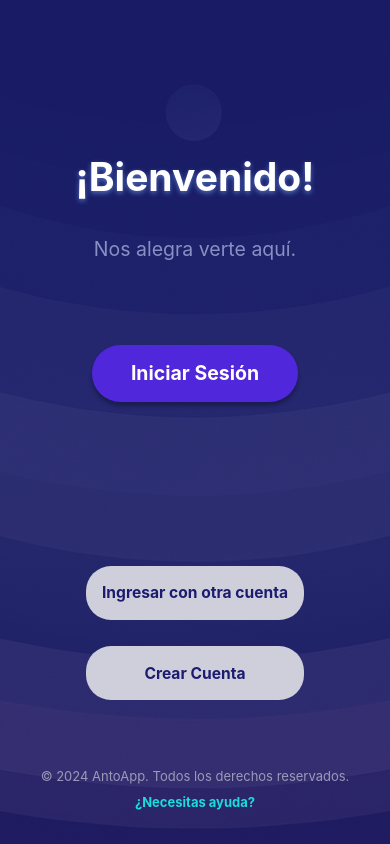
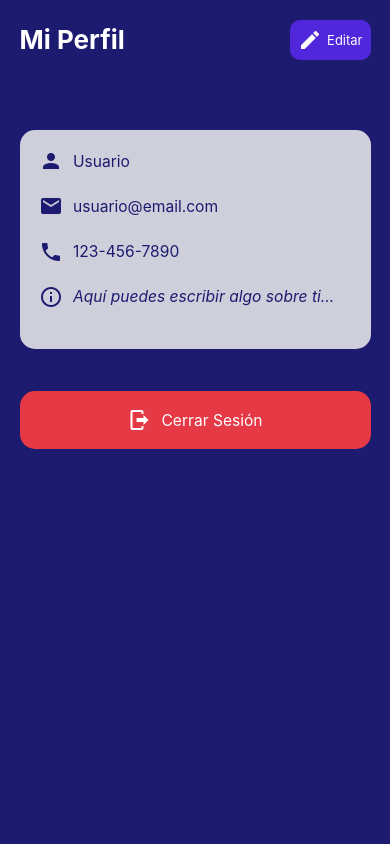
Before and after one commit to Mar-cere/Anto, a React Native app: screen /Profile in a window 390 px wide. Built offline with nearby package versions, Linux system fonts and the light colour scheme.

Commit message:
ProfileScreen added

```diff
--- a/App.tsx
+++ b/App.tsx
@@ -14,6 +14,7 @@ import TaskScreen from './screens/TaskScreen';
 import AlarmScreen from './screens/AlarmScreen';
 import JournalScreen from './screens/JournalScreen';
 import TimerScreen from './screens/TimerScreen';
+import ProfileScreen from './screens/ProfileScreen';
 
 
 // Crea el stack de navegación
@@ -85,6 +86,11 @@ const App = () => {
           component={TimerScreen}
           options={{ headerShown: false }}
         />
+        <Stack.Screen
+          name="Profile"
+          component={ProfileScreen}
+          options={{ headerShown: false }}
+        />
       </Stack.Navigator>
     </NavigationContainer>
     </SafeAreaProvider>
--- a/screens/DashboardScreen.js
+++ b/screens/DashboardScreen.js
@@ -144,6 +144,16 @@ const DashboardScreen = ({ navigation }) => {
                 ]}
               >
                 <Text style={styles.drawerTitle}>Opciones</Text>
+                <TouchableOpacity
+                  onPress={() => {
+                    navigation.navigate('Profile');
+                    toggleDrawer();
+                  }}
+                  style={styles.drawerItem}
+                >
+                  <Icon name="cog" size={24} color="#1D1B70" />
+                  <Text style={styles.drawerText}>Mi perfil</Text>
+                </TouchableOpacity>
                 <TouchableOpacity
                   onPress={() => {
                     navigation.navigate('Settings');
--- /dev/null
+++ b/screens/ProfileScreen.js
@@ -0,0 +1,261 @@
+import React, { useState } from 'react';
+import {
+  View,
+  Text,
+  StyleSheet,
+  Dimensions,
+  TouchableOpacity,
+  Image,
+  TextInput,
+  Alert,
+} from 'react-native';
+import Icon from 'react-native-vector-icons/MaterialCommunityIcons';
+
+const { width, height } = Dimensions.get('window');
+
+const ProfileScreen = ({ navigation }) => {
+  const [isEditing, setIsEditing] = useState(false);
+  const [profile, setProfile] = useState({
+    name: 'Usuario',
+    email: 'usuario@email.com',
+    phone: '123-456-7890',
+    bio: 'Aquí puedes escribir algo sobre ti...',
+  });
+
+  const [editedProfile, setEditedProfile] = useState({ ...profile });
+
+  const handleSave = () => {
+    if (!editedProfile.name.trim() || !editedProfile.email.trim()) {
+      Alert.alert('Error', 'El nombre y el correo son obligatorios.');
+      return;
+    }
+    setProfile(editedProfile);
+    setIsEditing(false);
+    Alert.alert('Guardado', 'Tu información ha sido actualizada.');
+  };
+
+  return (
+    <View style={styles.container}>
+      {/* Header */}
+      <View style={styles.header}>
+        <Text style={styles.headerTitle}>Mi Perfil</Text>
+        {!isEditing && (
+          <TouchableOpacity
+            onPress={() => setIsEditing(true)}
+            style={styles.editButton}
+          >
+            <Icon name="pencil" size={24} color="#FFFFFF" />
+            <Text style={styles.editButtonText}>Editar</Text>
+          </TouchableOpacity>
+        )}
+      </View>
+
+      {/* Foto de Perfil */}
+      <View style={styles.profilePicContainer}>
+        {isEditing && (
+          <TouchableOpacity style={styles.editPicButton}>
+            <Icon name="camera" size={20} color="#FFFFFF" />
+          </TouchableOpacity>
+        )}
+      </View>
+
+      {/* Información del Perfil */}
+      <View style={styles.infoContainer}>
+        <View style={styles.infoRow}>
+          <Icon name="account" size={24} color="#1D1B70" />
+          {isEditing ? (
+            <TextInput
+              style={styles.input}
+              value={editedProfile.name}
+              onChangeText={(text) =>
+                setEditedProfile((prev) => ({ ...prev, name: text }))
+              }
+              placeholder="Nombre"
+            />
+          ) : (
+            <Text style={styles.infoText}>{profile.name}</Text>
+          )}
+        </View>
+
+        <View style={styles.infoRow}>
+          <Icon name="email" size={24} color="#1D1B70" />
+          {isEditing ? (
+            <TextInput
+              style={styles.input}
+              value={editedProfile.email}
+              onChangeText={(text) =>
+                setEditedProfile((prev) => ({ ...prev, email: text }))
+              }
+              placeholder="Correo Electrónico"
+              keyboardType="email-address"
+            />
+          ) : (
+            <Text style={styles.infoText}>{profile.email}</Text>
+          )}
+        </View>
+
+        <View style={styles.infoRow}>
+          <Icon name="phone" size={24} color="#1D1B70" />
+          {isEditing ? (
+            <TextInput
+              style={styles.input}
+              value={editedProfile.phone}
+              onChangeText={(text) =>
+                setEditedProfile((prev) => ({ ...prev, phone: text }))
+              }
+              placeholder="Teléfono"
+              keyboardType="phone-pad"
+            />
+          ) : (
+            <Text style={styles.infoText}>{profile.phone}</Text>
+          )}
+        </View>
+
+        <View style={styles.infoRow}>
+          <Icon name="information-outline" size={24} color="#1D1B70" />
+          {isEditing ? (
+            <TextInput
+              style={[styles.input, { height: height / 8 }]}
+              value={editedProfile.bio}
+              onChangeText={(text) =>
+                setEditedProfile((prev) => ({ ...prev, bio: text }))
+              }
+              placeholder="Biografía"
+              multiline
+            />
+          ) : (
+            <Text style={[styles.infoText, { fontStyle: 'italic' }]}>{profile.bio}</Text>
+          )}
+        </View>
+      </View>
+
+      {/* Botones de Guardar y Cerrar Sesión */}
+      {isEditing ? (
+        <TouchableOpacity
+          style={styles.saveButton}
+          onPress={handleSave}
+        >
+          <Icon name="content-save" size={24} color="#FFFFFF" />
+          <Text style={styles.saveButtonText}>Guardar</Text>
+        </TouchableOpacity>
+      ) : (
+        <TouchableOpacity
+          style={styles.logoutButton}
+          onPress={() => Alert.alert('Cerrar Sesión', '¿Estás seguro?', [
+            { text: 'Cancelar', style: 'cancel' },
+            {
+              text: 'Cerrar Sesión',
+              style: 'destructive',
+              onPress: () => navigation.navigate('Login'),
+            },
+          ])}
+        >
+          <Icon name="logout" size={24} color="#FFFFFF" />
+          <Text style={styles.logoutText}>Cerrar Sesión</Text>
+        </TouchableOpacity>
+      )}
+    </View>
+  );
+};
+
+const styles = StyleSheet.create({
+  container: {
+    flex: 1,
+    backgroundColor: '#1D1B70',
+    padding: width / 20,
+  },
+  header: {
+    flexDirection: 'row',
+    justifyContent: 'space-between',
+    alignItems: 'center',
+    marginBottom: height / 30,
+  },
+  headerTitle: {
+    fontSize: width / 15,
+    color: '#FFFFFF',
+    fontWeight: 'bold',
+  },
+  editButton: {
+    flexDirection: 'row',
+    alignItems: 'center',
+    backgroundColor: '#5127DB',
+    borderRadius: 10,
+    padding: 8,
+  },
+  editButtonText: {
+    color: '#FFFFFF',
+    fontSize: width / 30,
+    marginLeft: 5,
+  },
+  profilePicContainer: {
+    alignItems: 'center',
+    marginBottom: height / 20,
+  },
+  profilePic: {
+    width: width / 4,
+    height: width / 4,
+    borderRadius: width / 8,
+    backgroundColor: '#A3ADDB',
+  },
+  editPicButton: {
+    position: 'absolute',
+    bottom: 0,
+    right: width / 8 - 20,
+    backgroundColor: '#5127DB',
+    padding: 8,
+    borderRadius: 20,
+  },
+  infoContainer: {
+    backgroundColor: '#CECFDB',
+    borderRadius: 15,
+    padding: width / 20,
+  },
+  infoRow: {
+    flexDirection: 'row',
+    alignItems: 'center',
+    marginBottom: height / 40,
+  },
+  input: {
+    flex: 1,
+    borderBottomWidth: 1,
+    borderBottomColor: '#1D1B70',
+    marginLeft: 10,
+    color: '#1D1B70',
+  },
+  infoText: {
+    flex: 1,
+    fontSize: width / 25,
+    color: '#1D1B70',
+    marginLeft: 10,
+  },
+  saveButton: {
+    flexDirection: 'row',
+    alignItems: 'center',
+    justifyContent: 'center',
+    backgroundColor: '#4CAF50',
+    borderRadius: 15,
+    paddingVertical: height / 50,
+    marginTop: height / 20,
+  },
+  saveButtonText: {
+    color: '#FFFFFF',
+    fontSize: width / 25,
+    marginLeft: 10,
+  },
+  logoutButton: {
+    flexDirection: 'row',
+    alignItems: 'center',
+    justifyContent: 'center',
+    backgroundColor: '#E63946',
+    borderRadius: 15,
+    paddingVertical: height / 50,
+    marginTop: height / 20,
+  },
+  logoutText: {
+    color: '#FFFFFF',
+    fontSize: width / 25,
+    marginLeft: 10,
+  },
+});
+
+export default ProfileScreen;
```
